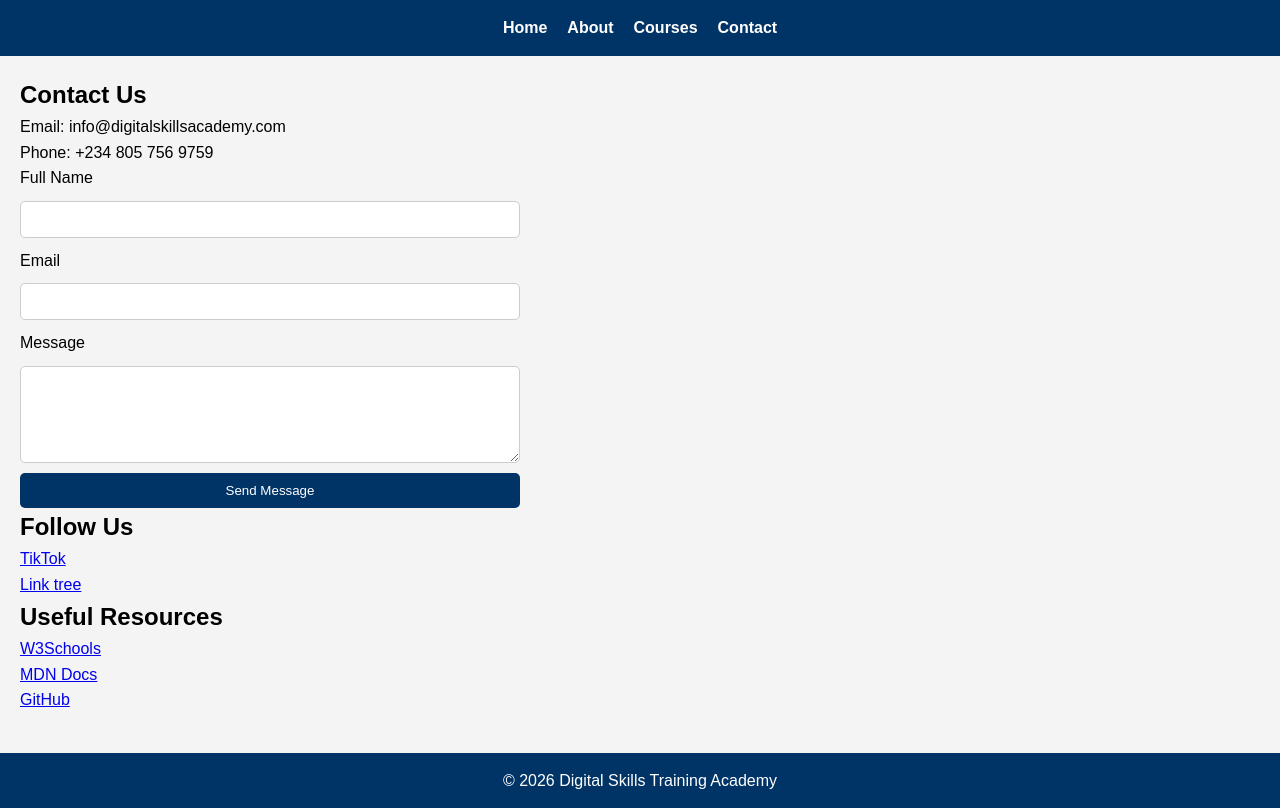
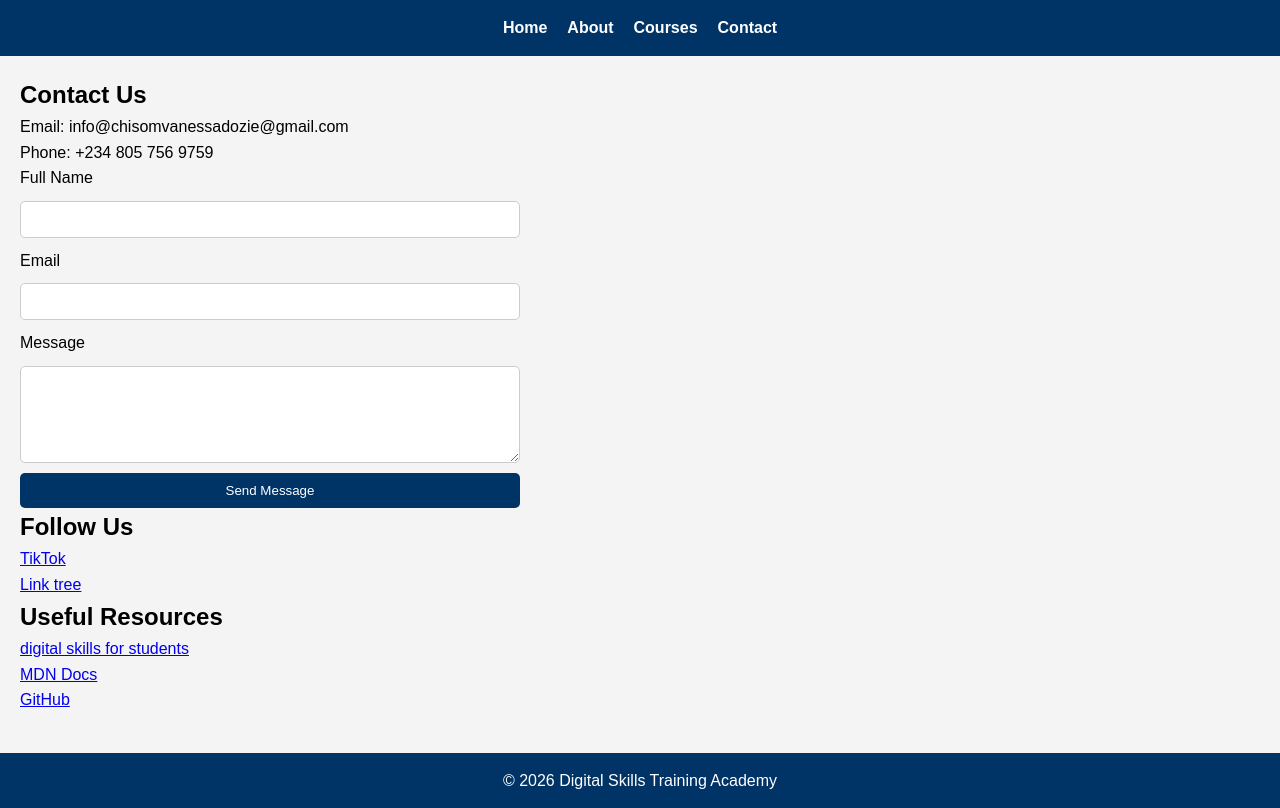
Before and after one commit to chisomdozie/week2_Assignment-html-Css, a plain HTML site: page contact.html in a window 1280 px wide. Drawn offline with Linux system fonts and the light colour scheme.

Commit message:
Update contact.html

```diff
--- a/contact.html
+++ b/contact.html
@@ -25,7 +25,7 @@
 <section>
 <h1>Contact Us</h1>
 
-<p>Email: info@digitalskillsacademy.com</p>
+<p>Email: info@chisomvanessadozie@gmail.com</p>
 <p>Phone: +234 805 756 9759</p>
 
 <form>
@@ -56,7 +56,7 @@
 <section>
 <h2>Useful Resources</h2>
 
-<a href="https://www.w3schools.com" target="_blank">W3Schools</a><br>
+<a href="https://digitalmarketinginstitute.com/blog/10-digital-skills-that-can-make-students-instantly-employable" target="_blank">digital skills for students</a><br>
 <a href="https://developer.mozilla.org" target="_blank">MDN Docs</a><br>
 <a href="https://github.com" target="_blank">GitHub</a>
 
```
